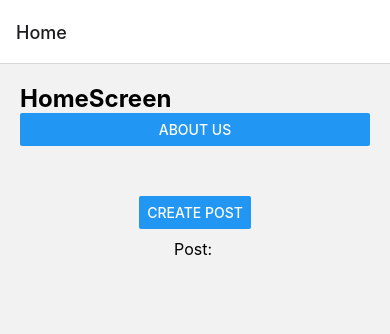
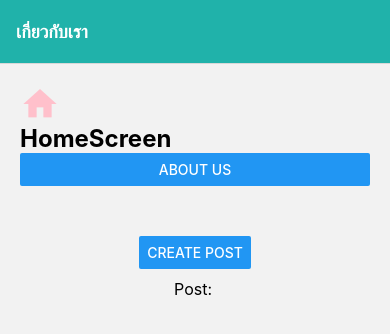
Before and after one commit to weepha/TNIreact, a React Native app: screen /Home in a window 390 px wide. Shown: the top 334 px of the page. Built offline with nearby package versions, Linux system fonts and the light colour scheme.

Commit message:
Lecture8_StackNavigator

```diff
--- a/App.tsx
+++ b/App.tsx
@@ -1,27 +1,44 @@
-import { StyleSheet, Text} from 'react-native'
-import React from 'react'
+import { StyleSheet, Text } from "react-native";
+import React from "react";
 
-import HomeScreen from './Screens/HomeScreen'
-import AboutScreen from './Screens/AboutScreen'
+import HomeScreen from "./Screens/HomeScreen";
+import AboutScreen from "./Screens/AboutScreen";
 
-import { NavigationContainer } from '@react-navigation/native'
-import { createNativeStackNavigator } from '@react-navigation/native-stack'
-import CreatePostScreen from './Screens/CreatePostScreen'
-const App = (): React.JSX.Element  => {
+import { NavigationContainer } from "@react-navigation/native";
+import { createNativeStackNavigator } from "@react-navigation/native-stack";
+import CreatePostScreen from "./Screens/CreatePostScreen";
+const App = (): React.JSX.Element => {
   const HomeStack = createNativeStackNavigator();
   return (
     <NavigationContainer>
-      <HomeStack.Navigator>
-        <HomeStack.Screen name='Home' component={HomeScreen}/>
-        <HomeStack.Screen name='About' component={AboutScreen}/>
-        <HomeStack.Screen name='CreatePost' component={CreatePostScreen}/>
+      <HomeStack.Navigator
+        initialRouteName="Home"
+        screenOptions={{
+          headerStyle: { backgroundColor: "#20b2aa" },
+          headerTintColor: "white",
+          headerTitleStyle: { fontWeight: "bold" },
+        }}
+      >
+        <HomeStack.Screen
+          name="Home"
+          component={HomeScreen}
+          options={{ title: "เกี่ยวกับเรา" }}
+        />
+        <HomeStack.Screen
+          name="About"
+          component={AboutScreen}
+          // options={{ title: 'เกี่ยวกับเรา',
+          //   headerStyle:{backgroundColor:'#20b2aa'},
+          //   headerTintColor:'white',
+          //   headerTitleStyle:{fontWeight:'bold'}
+          //  }}
+        />
+        <HomeStack.Screen name="CreatePost" component={CreatePostScreen} />
       </HomeStack.Navigator>
+    </NavigationContainer>
+  );
+};
 
-    </NavigationContainer>
+export default App;
 
-  )
-}
-
-export default App
-
-const styles = StyleSheet.create({})
+const styles = StyleSheet.create({});
--- a/Screens/HomeScreen.tsx
+++ b/Screens/HomeScreen.tsx
@@ -1,5 +1,6 @@
 import { StyleSheet,View, Text, Button } from "react-native";
 import React from "react";
+import MaterialIcon from 'react-native-vector-icons/MaterialCommunityIcons';
 
 const HomeScreen = ({ navigation, route }: any): React.JSX.Element => {
   const gotoAbout = () => {
@@ -10,6 +11,7 @@ const HomeScreen = ({ navigation, route }: any): React.JSX.Element => {
   };
   return (
     <View style={styles.container}>
+      <MaterialIcon name="home" size={40} color='pink'/>
       <Text style={styles.header}>HomeScreen</Text>
       <Button title="About us" onPress={gotoAbout} />
       <View style={styles.postContainer}>
--- a/package.json
+++ b/package.json
@@ -16,12 +16,15 @@
     "expo-status-bar": "~1.12.1",
     "react": "18.2.0",
     "react-native": "0.74.3",
+    "react-native-icons": "^0.7.1",
     "react-native-safe-area-context": "4.10.5",
-    "react-native-screens": "3.31.1"
+    "react-native-screens": "3.31.1",
+    "react-native-vector-icons": "^10.1.0"
   },
   "devDependencies": {
     "@babel/core": "^7.20.0",
     "@types/react": "~18.2.45",
+    "@types/react-native-vector-icons": "^6.4.18",
     "typescript": "^5.1.3"
   },
   "private": true
```
Also changed, not shown: 1 other file (tests, documents, lock files or other folders).
